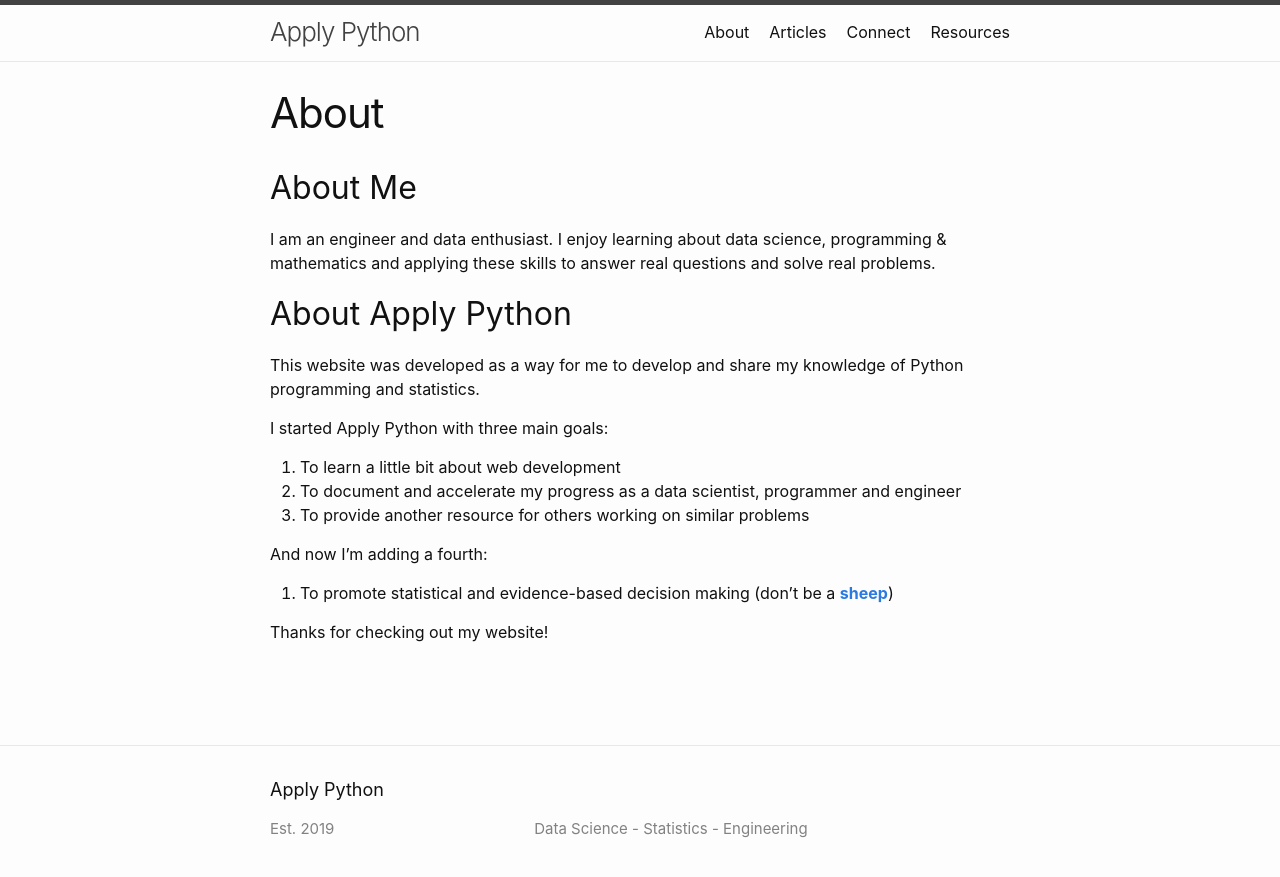
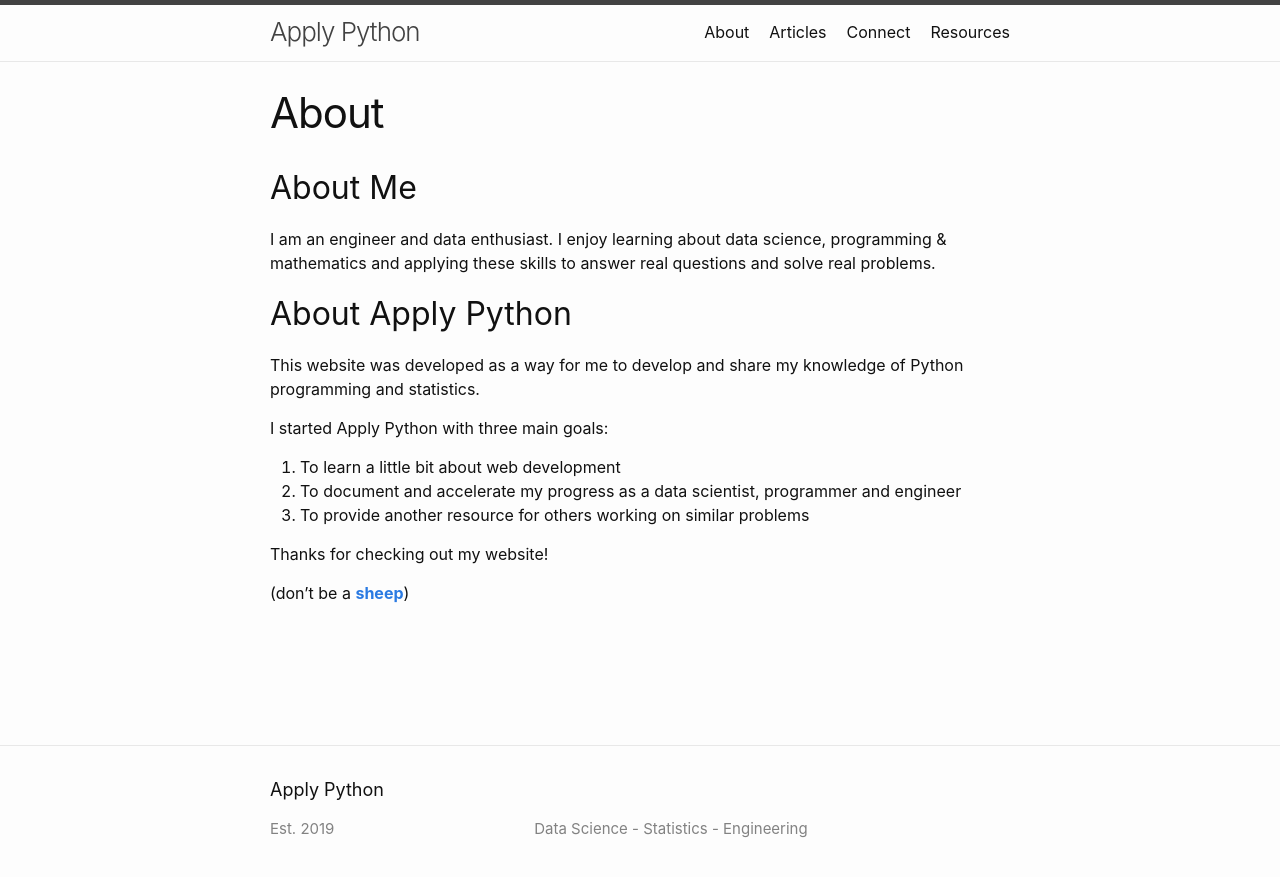
Before and after one commit to justinbrinkman/ap_site, a Jekyll site: the page built from about.md, in a window 1280 px wide. Shown: the top 877 px of the page. Built offline with Jekyll 4.4.1, drawn with Linux system fonts in a browser that asks for light colours.

Commit message:
Update about.md

```diff
--- a/about.md
+++ b/about.md
@@ -22,8 +22,7 @@ I started Apply Python with three main goals:
 2. To document and accelerate my progress as a data scientist, programmer and engineer
 3. To provide another resource for others working on similar problems
 
-And now I'm adding a fourth:
+Thanks for checking out my website!
 
-4. To promote statistical and evidence-based decision making (don't be a [**sheep**](https://en.wikipedia.org/wiki/Animal_Farm#Other_animals))
 
-Thanks for checking out my website!
+(don't be a [**sheep**](https://en.wikipedia.org/wiki/Animal_Farm#Other_animals))
```
